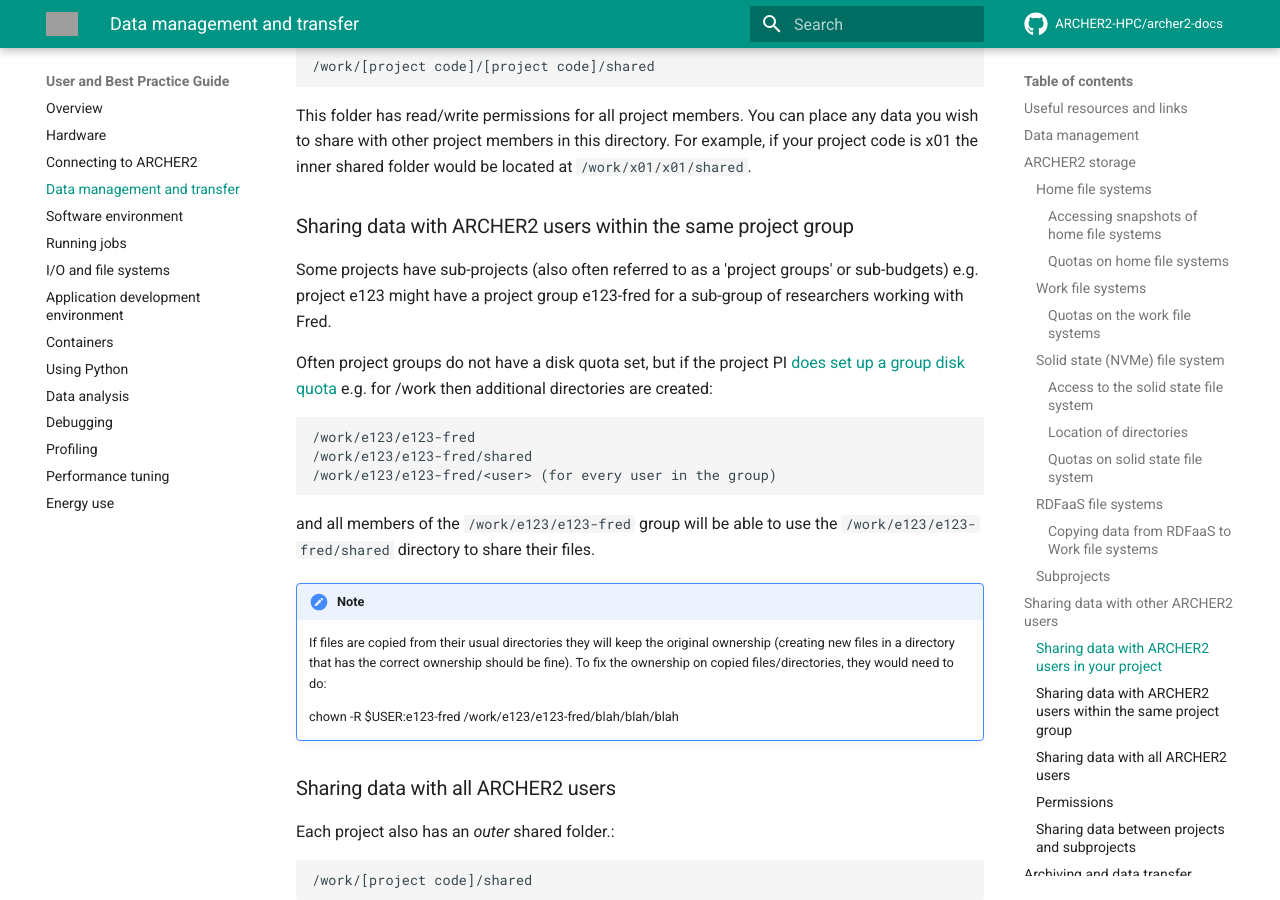
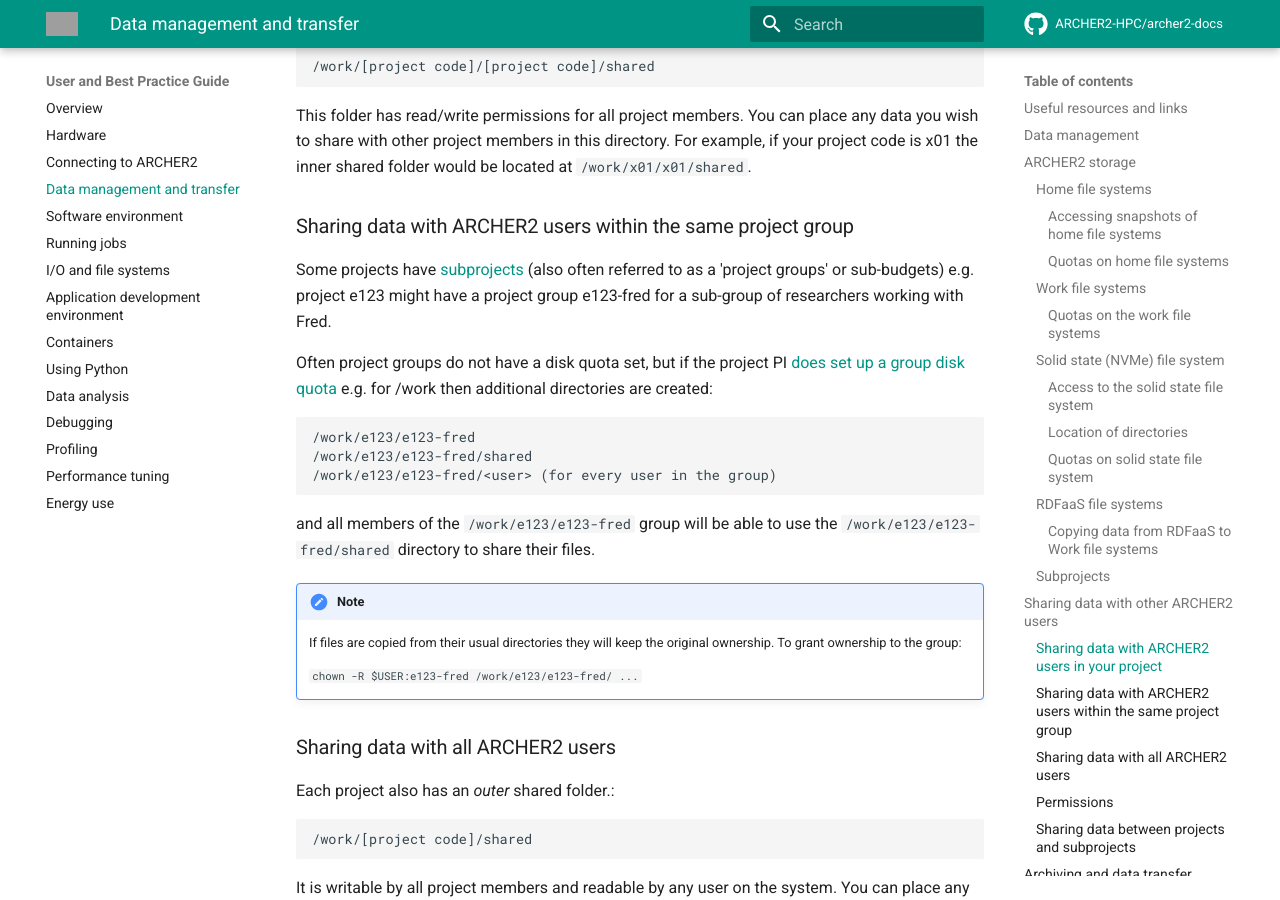
Before and after one commit to ARCHER2-HPC/archer2-docs, an MkDocs documentation site: the page built from docs/user-guide/data.md, in a window 1280 px wide and 900 px high, scrolled down 8326 px. Built offline with MkDocs 1.6.1 and Material for MkDocs 9.7.7, drawn with Linux system fonts in a browser that asks for light colours; comment, search, counter and statistics services are not loaded; grey boxes are pictures that could not be loaded.

Commit message:
Update data.md

````diff
--- a/docs/user-guide/data.md
+++ b/docs/user-guide/data.md
@@ -361,7 +361,7 @@
 
 ### Sharing data with  ARCHER2 users within the same project group
 
-Some projects have sub-projects (also often referred to as a 'project groups' or sub-budgets)   e.g. project e123 might have a project group e123-fred  for a sub-group of researchers working with Fred.
+Some projects have [subprojects](#subprojects) (also often referred to as a 'project groups' or sub-budgets)   e.g. project e123 might have a project group e123-fred  for a sub-group of researchers working with Fred.
 
 Often project groups do not have a disk quota set, but if the project PI [does set up a group disk quota](https://epcced.github.io/safe-docs/safe-for-managers/#how-can-i-create-a-quota-for-a-project-group-or-move-space-between-quotas) e.g. for /work then additional directories are created:
 
@@ -372,9 +372,9 @@
 and all members of the ```/work/e123/e123-fred``` group will be able to use the ```/work/e123/e123-fred/shared``` directory to share their files.
 
 !!! Note
-    If files are copied from their usual directories they will keep the original ownership (creating new files in a directory that has the correct ownership should be fine). To fix the ownership on copied files/directories, they would need to do:
+    If files are copied from their usual directories they will keep the original ownership. To grant ownership to the group:
 
-	chown -R $USER:e123-fred /work/e123/e123-fred/blah/blah/blah
+	```chown -R $USER:e123-fred /work/e123/e123-fred/ ...```
 
 
 ### Sharing data with all ARCHER2 users
````
